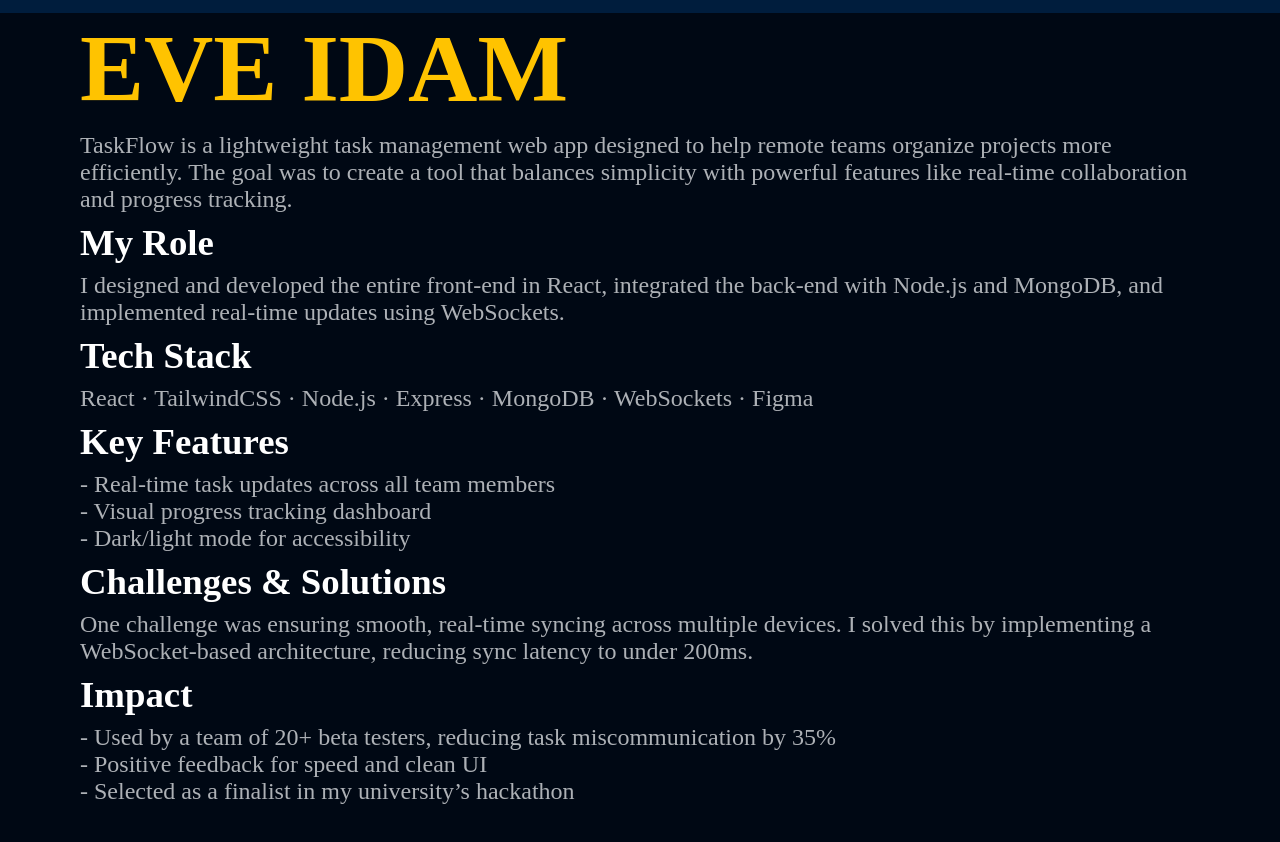
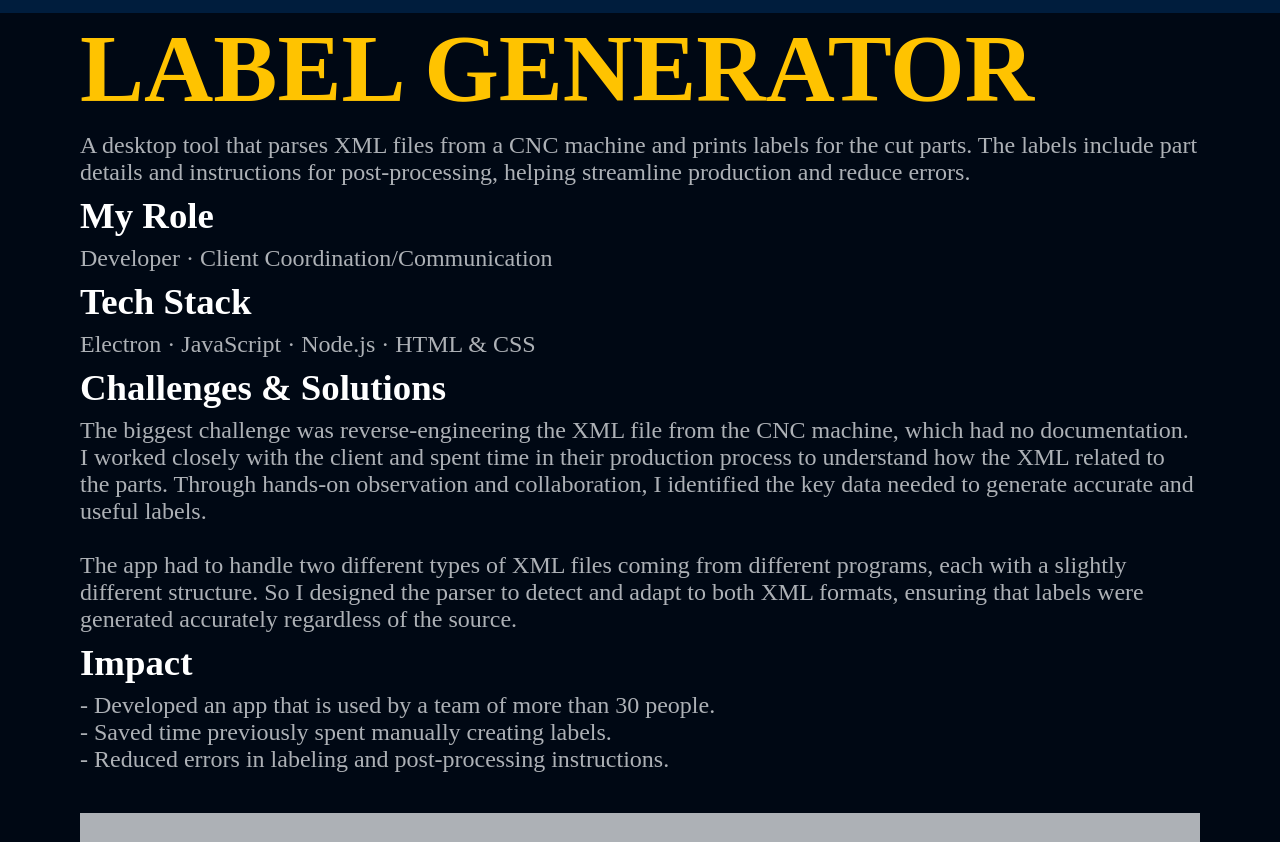
Before and after one commit to DamjanG23/dame-mrazi-kod, a website built with Vite: page src/pages/projects/labelGenerator.html in a window 1280 px wide. Shown: the part 67-909 px from the top of the page. Built offline with nearby package versions, Linux system fonts and the light colour scheme; a web font is replaced by a local one.

Commit message:
Label generator updated

```diff
--- a/src/pages/projects/labelGenerator.html
+++ b/src/pages/projects/labelGenerator.html
@@ -75,55 +75,50 @@
 
     <main>
       <section class="description">
-        <h1>EVE IDAM</h1>
+        <h1>LABEL GENERATOR</h1>
         <p>
-          TaskFlow is a lightweight task management web app designed to help
-          remote teams organize projects more efficiently. The goal was to
-          create a tool that balances simplicity with powerful features like
-          real-time collaboration and progress tracking.
+          A desktop tool that parses XML files from a CNC machine and prints
+          labels for the cut parts. The labels include part details and
+          instructions for post-processing, helping streamline production and
+          reduce errors.
         </p>
-
         <h2>My Role</h2>
-        <p>
-          I designed and developed the entire front-end in React, integrated the
-          back-end with Node.js and MongoDB, and implemented real-time updates
-          using WebSockets.
-        </p>
+        <p>Developer · Client Coordination/Communication</p>
         <h2>Tech Stack</h2>
-        <p>
-          React · TailwindCSS · Node.js · Express · MongoDB · WebSockets · Figma
-        </p>
-        <h2>Key Features</h2>
-        <p>
-          - Real-time task updates across all team members <br />
-          - Visual progress tracking dashboard <br />
-          - Dark/light mode for accessibility
-        </p>
+        <p>Electron · JavaScript · Node.js · HTML & CSS</p>
         <h2>Challenges & Solutions</h2>
         <p>
-          One challenge was ensuring smooth, real-time syncing across multiple
-          devices. I solved this by implementing a WebSocket-based architecture,
-          reducing sync latency to under 200ms.
+          The biggest challenge was reverse-engineering the XML file from the
+          CNC machine, which had no documentation. I worked closely with the
+          client and spent time in their production process to understand how
+          the XML related to the parts. Through hands-on observation and
+          collaboration, I identified the key data needed to generate accurate
+          and useful labels. <br />
+          <br />
+          The app had to handle two different types of XML files coming from
+          different programs, each with a slightly different structure. So I
+          designed the parser to detect and adapt to both XML formats, ensuring
+          that labels were generated accurately regardless of the source.
         </p>
         <h2>Impact</h2>
         <p>
-          - Used by a team of 20+ beta testers, reducing task miscommunication
-          by 35% <br />
-          - Positive feedback for speed and clean UI <br />
-          - Selected as a finalist in my university’s hackathon
+          - Developed an app that is used by a team of more than 30 people.
+          <br />
+          - Saved time previously spent manually creating labels. <br />
+          - Reduced errors in labeling and post-processing instructions. <br />
         </p>
       </section>
 
       <section class="button-column">
-        <a href="" target="_blank" class="button">
+        <!-- <a href="" target="_blank" class="button">
           <p>VIEW IT LIVE</p>
           <svg class="icon" viewBox="0 0 24 24">
             <path
               d="m22,9v-2h-1v-2h-1v-1h-1v-1h-2v-1h-2v-1h-6v1h-2v1h-2v1h-1v1h-1v2h-1v2h-1v7h1v1h1v2h1v1h1v1h2v1h2v1h6v-1h2v-1h2v-1h1v-1h1v-2h1v-2h1v-6h-1Zm-1,1v4h-3v-4h3Zm-5-6h1v1h2v2h1v1h-3v-3h-1v-1Zm-2,14v2h-1v1h-2v-1h-1v-2h-1v-2h6v2h-1Zm2-8v4h-8v-4h8Zm-7-4h1v-2h1v-1h2v1h1v2h1v2h-6v-2Zm-5,1h1v-2h2v-1h1v1h-1v3h-3v-1Zm-1,7v-4h3v4h-3Zm2,5v-2h-1v-1h3v3h1v1h-1v-1h-2Zm14-2v2h-2v1h-1v-1h1v-3h3v1h-1Z"
             />
           </svg>
-        </a>
-        <a href="" target="_blank" class="button">
+        </a> -->
+        <a href="" target="_blank" class="button" id="disabled-button">
           <p>CASE STUDY</p>
           <svg class="icon" viewBox="0 0 24 24">
             <polygon
@@ -132,7 +127,11 @@
             <polygon points="21 6 21 8 13 8 13 1 15 1 15 3 18 3 18 6 21 6" />
           </svg>
         </a>
-        <a href="" target="_blank" class="button">
+        <a
+          href="https://github.com/DamjanG23/KrojnaLista-GUGO"
+          target="_blank"
+          class="button"
+        >
           <p>GITHUB REPO</p>
           <svg class="icon" viewBox="0 0 24 24">
             <polygon
```
